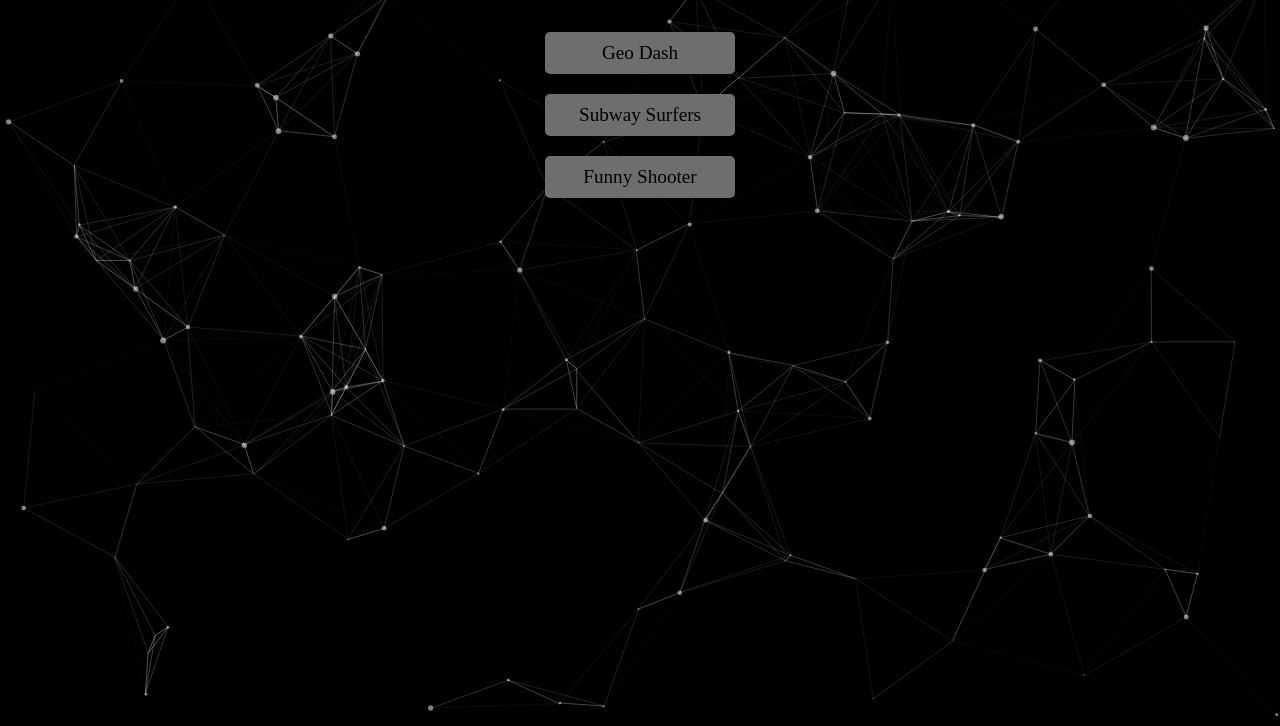
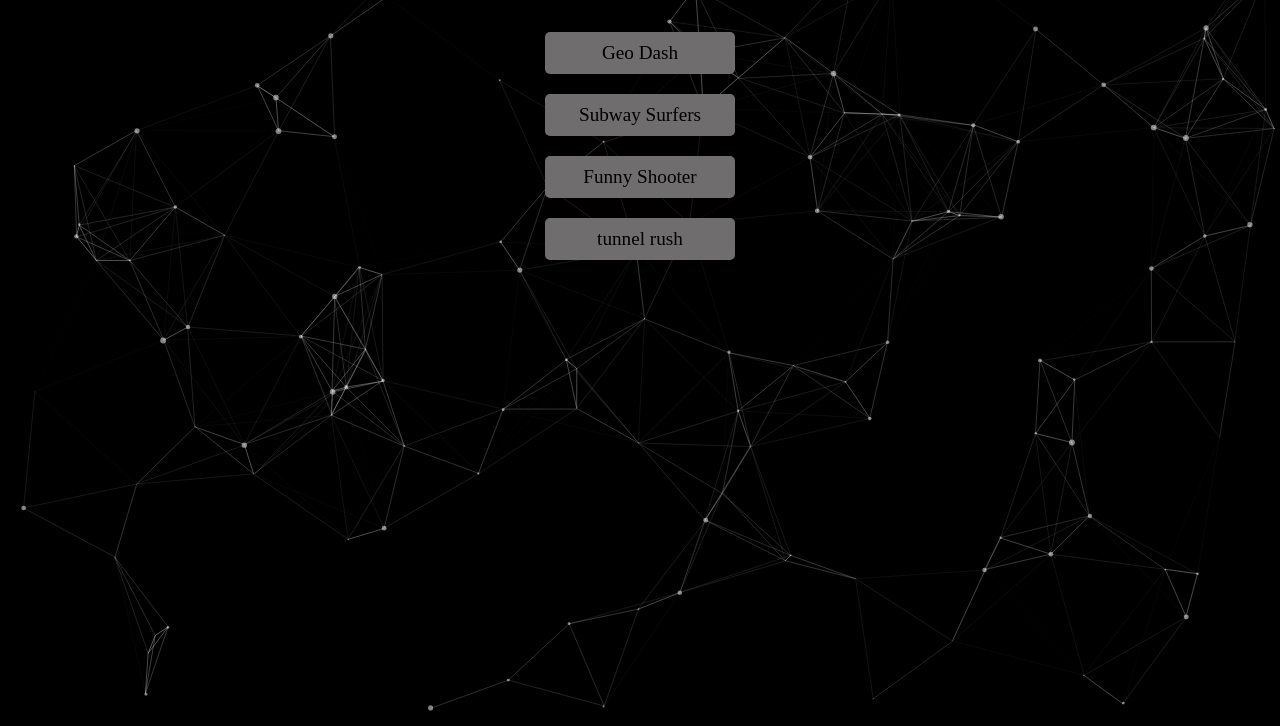
Before and after one commit to Atomix811/game-site, a plain HTML site: page index.html in a window 1280 px wide. Shown: the part 78-804 px from the top of the page. Drawn offline with nearby package versions, Linux system fonts and the light colour scheme; a web font is replaced by a local one.

Commit message:
Update index.html

```diff
--- a/index.html
+++ b/index.html
@@ -14,6 +14,7 @@
         <a href="/games/geodash/index.html" class="button">Geo Dash</a>
         <a href="/games/subwaysurfers/barcelona.html" class="button">Subway Surfers</a>
         <a href="/games/funnyshooter/index.html" class="button">Funny Shooter</a>
+        <a href="/games/tunnelrush/index.html" class="button">tunnel rush</a>
     </div>
 
     <div id="particles-js"></div>
```
